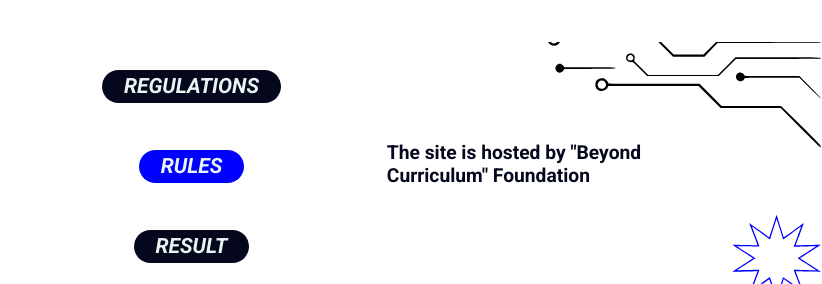
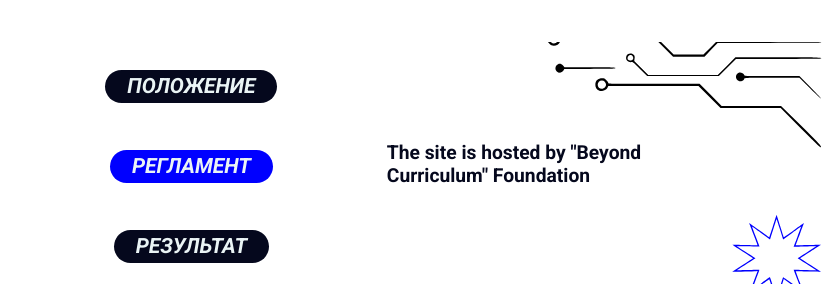
Before and after one commit to Der-Vlapos/ACC-tp2, a plain HTML site: page eng/index.html in a window 1280 px wide. Shown: the part 2558-2842 px from the top of the page, 458-1280 px from the left. Drawn offline with nearby package versions, Linux system fonts and the light colour scheme.

Commit message:
Changed some links

```diff
--- a/eng/index.html
+++ b/eng/index.html
@@ -212,11 +212,11 @@
                     <img src="../images/footer_logo.svg" alt="footer--logotype" class="footer__logo">
                     <ul class="footer__list">
                         <li class="footer__item"><a href="https://bc-pf.org/docs/npa/regulations_codecups.pdf"
-                                class="footer__link button button--black">Regulations</a>
+                                class="footer__link button button--black">Положение</a>
                         </li>
                         <li class="footer__item"><a href="https://bc-pf.org/docs/npa/reglament_acc24.pdf"
-                                class="footer__link button button--blue">Rules</a></li>
-                        <li class="footer__item"><a href="#" class="footer__link button button--black">Result</a>
+                                class="footer__link button button--blue">Регламент</a></li>
+                        <li class="footer__item"><a href="#" class="footer__link button button--black">Результат</a>
                         </li>
                     </ul>
 
```
Also changed, not shown: index.html (+4 -2 lines), kaz/index.html (+2 -2 lines), rus/index.html (+4 -2 lines).
